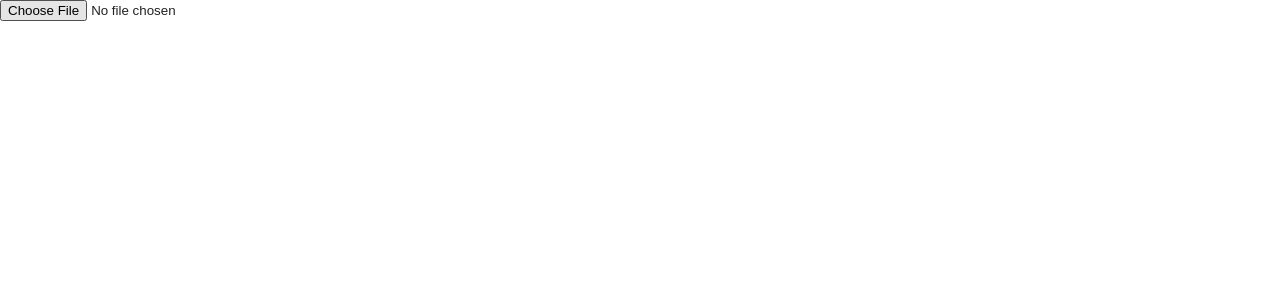
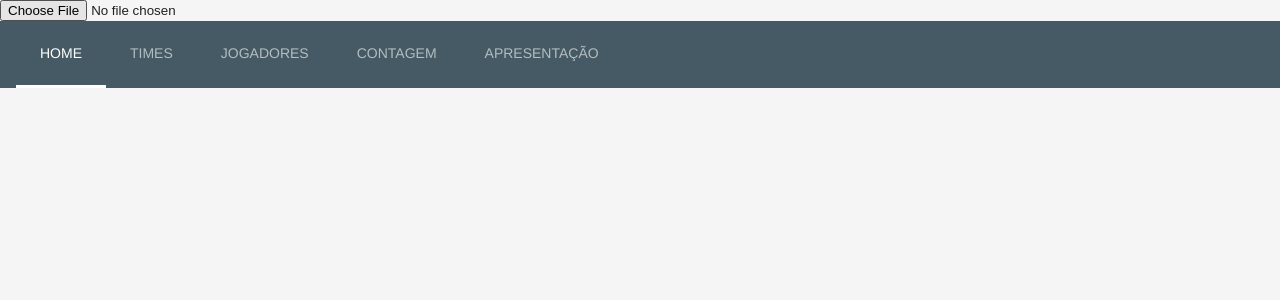
Before and after one commit to mkacunha/warmers-cup, an Angular app in the folder warmers-cup-ng/: page / in a window 1280 px wide. Shown: the top 300 px of the page. Built offline with nearby package versions, Linux system fonts and the light colour scheme.

Commit message:
Criado componente menu

```diff
--- a/warmers-cup-ng/src/app/app.component.html
+++ b/warmers-cup-ng/src/app/app.component.html
@@ -3,5 +3,7 @@
 
 <img *ngIf="fileUrl" [src]="fileUrl" alt="gif">
 
-
-<router-outlet></router-outlet>
+<main class="mdl-main mdl-color--grey-100 mdl-color-text--grey-700 mdl-base" style="background-color: #f5f5f5 !important;">
+    <app-menu></app-menu>
+    <router-outlet></router-outlet>
+</main>
--- a/warmers-cup-ng/src/app/app.module.ts
+++ b/warmers-cup-ng/src/app/app.module.ts
@@ -5,11 +5,13 @@ import { routing } from './app.routes';
 
 
 import { AppComponent } from './app.component';
+import { MenuComponent } from './menu/menu.component';
 
 
 @NgModule({
   declarations: [
-    AppComponent
+    AppComponent,
+    MenuComponent
   ],
   imports: [
     BrowserModule,
--- /dev/null
+++ b/warmers-cup-ng/src/app/menu/menu.component.css
@@ -0,0 +1,17 @@
+.mdl-layout__tab-bar {
+    padding: 0;
+    padding-left: 16px;
+    box-sizing: border-box;
+    height: 100%;
+    width: 100%;
+}
+
+.mdl-layout__tab-bar .mdl-layout__tab {
+    height: 64px;
+    line-height: 64px;
+}
+
+.mdl-layout__tab.is-active {
+    color: rgb(255, 255, 255);
+    border-bottom: solid;
+}
--- /dev/null
+++ b/warmers-cup-ng/src/app/menu/menu.component.html
@@ -0,0 +1,10 @@
+<header class="mdl-layout__header mdl-layout__header--scroll mdl-color--primary">
+
+    <div class="mdl-layout__tab-bar mdl-js-ripple-effect mdl-color--primary-dark">
+      <a href="#overview" class="mdl-layout__tab is-active">Home</a>
+      <a href="#features" class="mdl-layout__tab">Times</a>
+      <a href="#features" class="mdl-layout__tab">Jogadores</a>
+      <a href="#features" class="mdl-layout__tab">Contagem</a>
+      <a href="#features" class="mdl-layout__tab">Apresentação</a>
+    </div>
+  </header>
--- /dev/null
+++ b/warmers-cup-ng/src/app/menu/menu.component.ts
@@ -0,0 +1,15 @@
+import { Component, OnInit } from '@angular/core';
+
+@Component({
+  selector: 'app-menu',
+  templateUrl: './menu.component.html',
+  styleUrls: ['./menu.component.css']
+})
+export class MenuComponent implements OnInit {
+
+  constructor() { }
+
+  ngOnInit() {
+  }
+
+}
--- a/warmers-cup-ng/src/styles.css
+++ b/warmers-cup-ng/src/styles.css
@@ -1 +1,6 @@
-/* You can add global styles to this file, and also import other style files */
+html, body {
+    font-family: 'Roboto', 'Helvetica', sans-serif;
+    margin: 0;
+    padding: 0;
+    background-color: #f5f5f5 !important;
+}
```
Also changed, not shown: warmers-cup-ng/.angular-cli.json.
